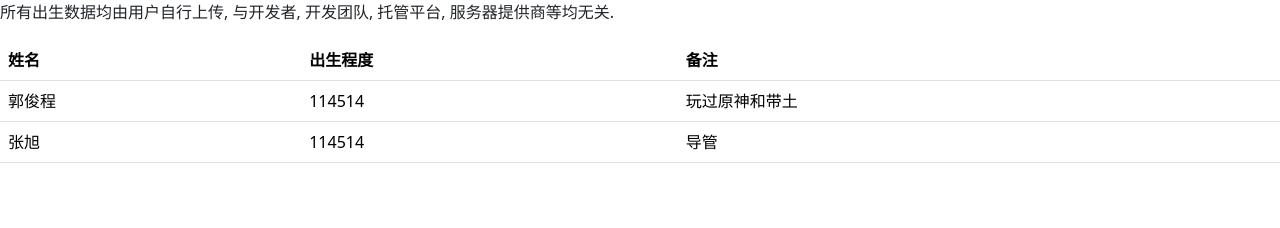
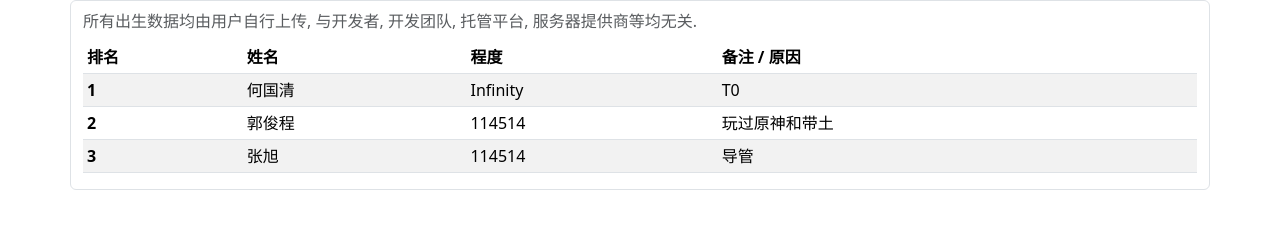
Before and after one commit to beasts-rank/temp-rank-page, a plain HTML site: page index.html in a window 1280 px wide. Drawn offline with nearby package versions, Linux system fonts and the light colour scheme.

Commit message:
add: 样式

```diff
--- a/index.html
+++ b/index.html
@@ -1,7 +1,5 @@
 <!DOCTYPE html>
-<!--<html lang="zh" data-bs-theme="dark">-->
-<!--<html lang="zh" data-bs-theme="light">-->
-<html lang="zh">
+<html lang="zh" data-bs-theme="dark">
 <head>
     <meta charset="UTF-8">
     <meta http-equiv="X-UA-Compatible" content="IE=edge">
@@ -11,37 +9,68 @@
           integrity="sha384-T3c6CoIi6uLrA9TneNEoa7RxnatzjcDSCmG1MXxSR1GAsXEV/Dwwykc2MPK8M2HN" crossorigin="anonymous">
 </head>
 <body>
-<p>所有出生数据均由用户自行上传, 与开发者, 开发团队, 托管平台, 服务器提供商等均无关.</p>
-<table class="table">
+<div class="container rounded border">
+<table id="beasts-table" class="table caption-top table-striped table-sm">
+    <caption>所有出生数据均由用户自行上传, 与开发者, 开发团队, 托管平台, 服务器提供商等均无关.</caption>
     <thead>
     <tr>
+        <th scope="col">排名</th>
         <th scope="col">姓名</th>
-        <th scope="col">出生程度</th>
-        <th scope="col">备注</th>
+        <th scope="col">程度</th>
+        <th scope="col">备注 / 原因</th>
     </tr>
     </thead>
     <tbody>
-        <!-- 不可抗力删除  -->
+        <!-- 不可抗力删除 -->
     <!-- <tr>
+        <th scope="row">0</th>
         <td>童杰</td>
         <td>+INF</td>
         <td>污蔑他人霸凌他</td>
     </tr> -->
     <tr>
+        <th scope="row">1</th>
+        <td>何国清</td>
+        <td>Infinity</td>
+        <td>T0</td>
+    </tr>
+    <tr>
+        <th scope="row">2</th>
         <td>郭俊程</td>
         <td>114514</td>
         <td>玩过原神和带土</td>
     </tr>
     <tr>
+        <th scope="row">3</th>
         <td>张旭</td>
         <td>114514</td>
         <td>导管</td>
     </tr>
     </tbody>
 </table>
+</div>
 <script src="https://cdn.jsdelivr.net/npm/bootstrap@5.3.2/dist/js/bootstrap.bundle.min.js"
     integrity="sha384-C6RzsynM9kWDrMNeT87bh95OGNyZPhcTNXj1NW7RuBCsyN/o0jlpcV8Qyq46cDfL"
-    crossorigin="anonymous">
+    crossorigin="anonymous"></script>
+<script>
+let html = document.getElementsByTagName('html')[0]
+if (!html) {
+    html = document.createElement('html')
+}
+
+const mediaQuery = window.matchMedia('(prefers-color-scheme: dark)')
+
+function darkHandler() {
+    if (mediaQuery.matches) {
+        html.setAttribute('data-bs-theme', 'dark')
+        return
+    }
+
+    html.removeAttribute('data-bs-theme', 'dark')
+}
+
+darkHandler()
+mediaQuery.addListener(darkHandler)
 </script>
 </body>
 </html>
```
